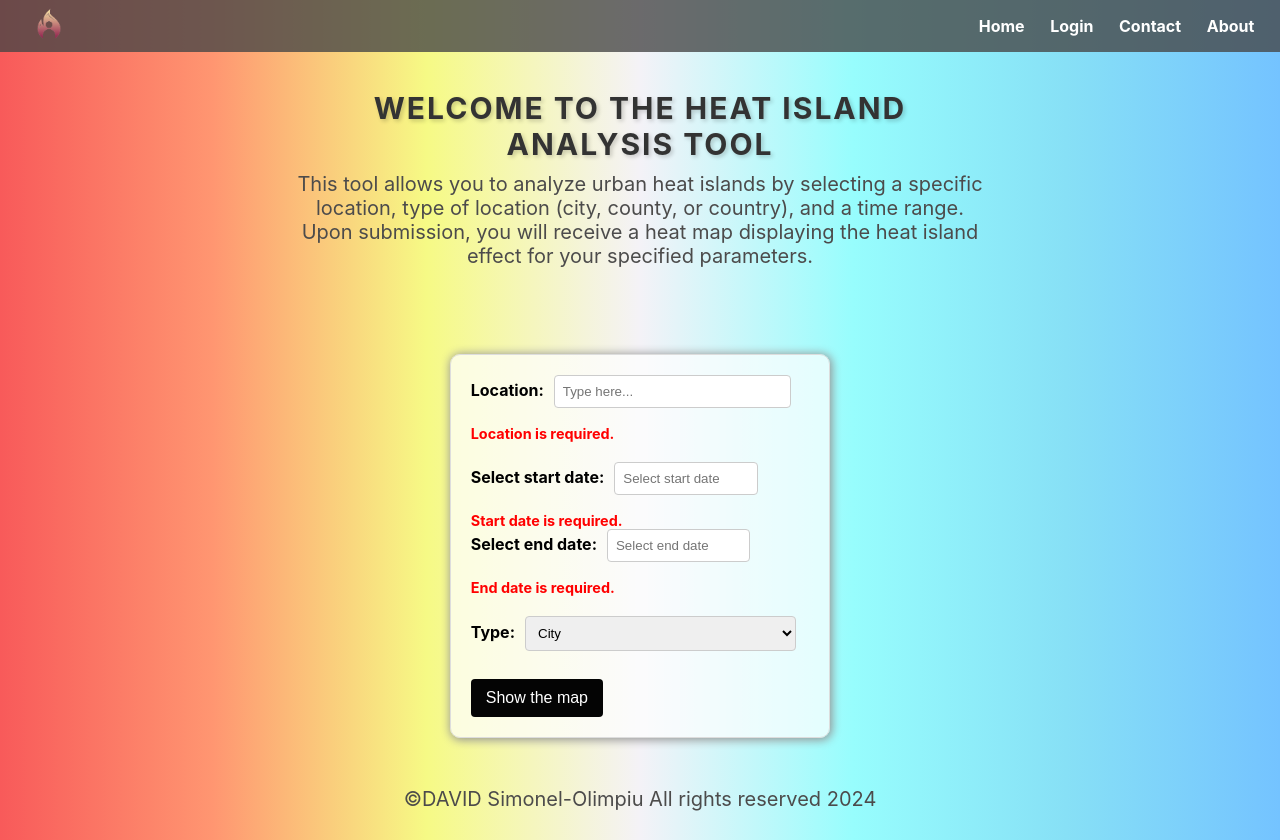
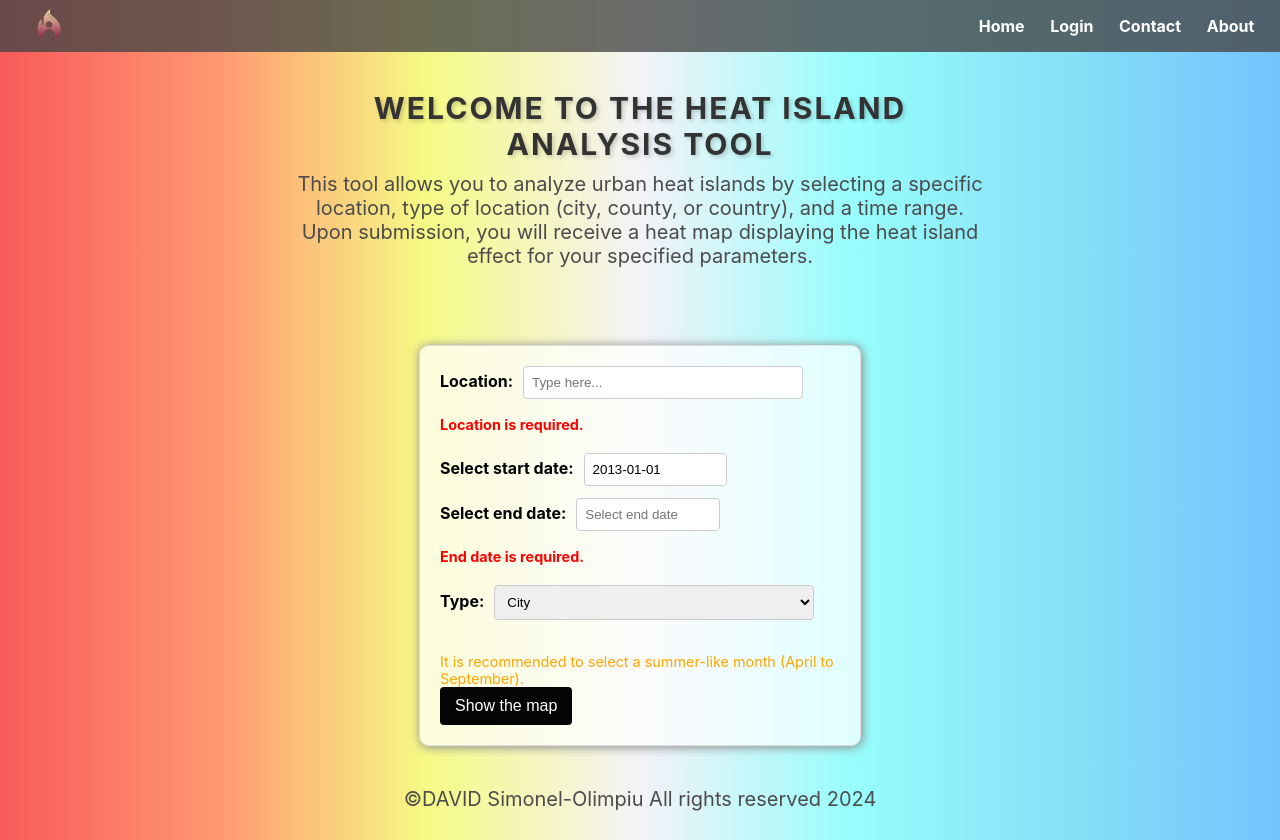
Before and after one commit to SimonelDavid/HeatIslands, a React (Create React App) app in the folder frontend/: page /#aboutus in a window 1280 px wide. Built offline with nearby package versions, Linux system fonts and the light colour scheme.

Commit message:
some fixes

```diff
--- a/frontend/src/pages/App.js
+++ b/frontend/src/pages/App.js
@@ -35,9 +35,11 @@ const fetchWithTimeout = (url, options, timeout = 180000) => {
 };
 
 function App() {
+  const minDate = new Date(2013, 0, 1);
+
   const [formData, setFormData] = useState({
     cityName: '',
-    startDate: null,
+    startDate: minDate,
     endDate: null,
     type: 'city'
   });
@@ -196,7 +198,7 @@ function App() {
               onChange={(date) => handleDateChange('startDate', date)}
               placeholderText="Select start date"
               dateFormat="yyyy-MM-dd"
-              minDate={new Date(2013, 0, 1)}
+              minDate={minDate}
               maxDate={addMonths(new Date(), -1)}
             />
             {errors.startDate && <div className="error-popup">{errors.startDate}</div>}
@@ -209,7 +211,7 @@ function App() {
               onChange={(date) => handleDateChange('endDate', date)}
               placeholderText="Select end date"
               dateFormat="yyyy-MM-dd"
-              minDate={new Date(2013, 0, 1)}
+              minDate={minDate}
               maxDate={addMonths(new Date(), -1)}
             />
             {errors.endDate && <div className="error-popup">{errors.endDate}</div>}
```
